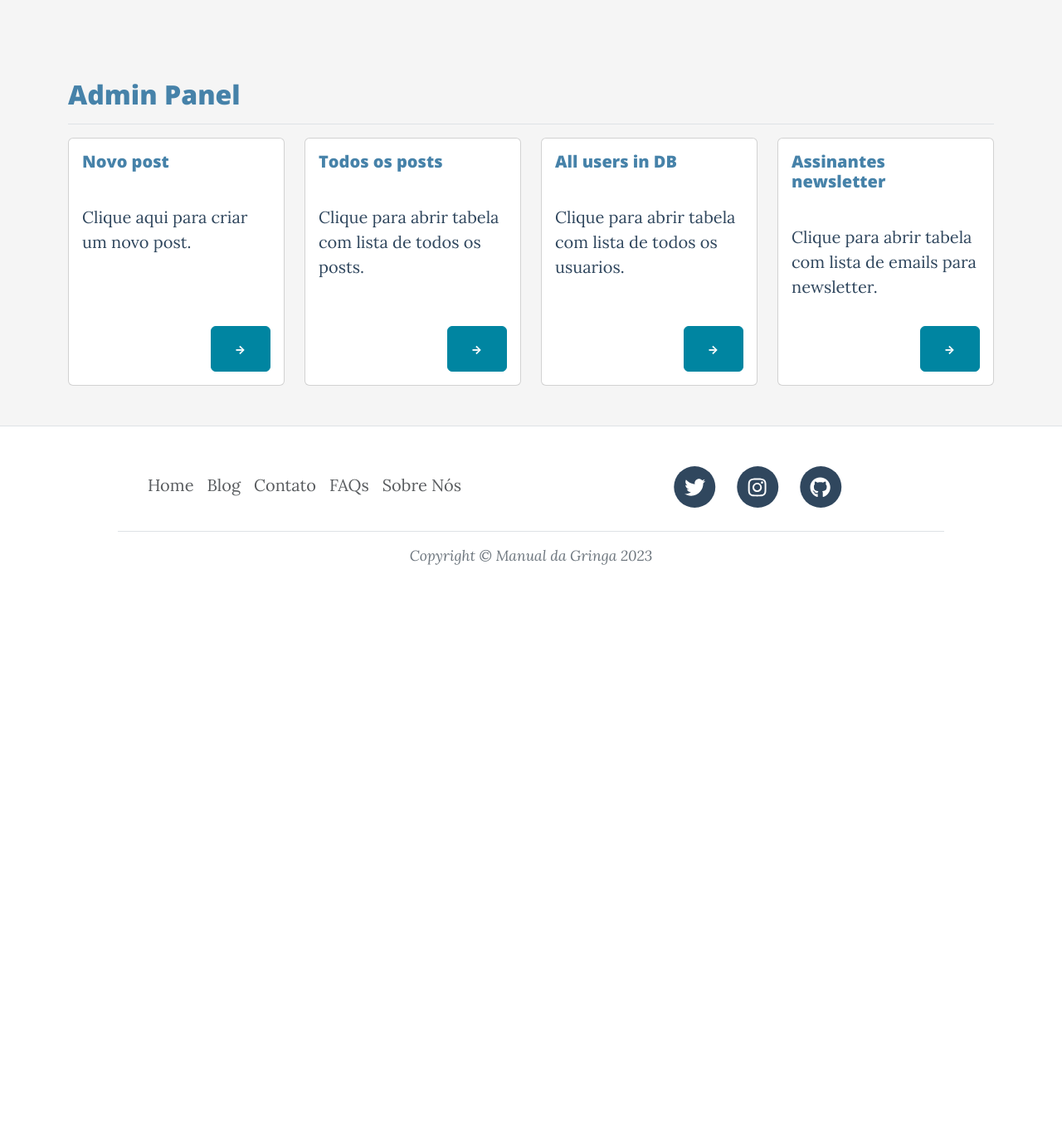
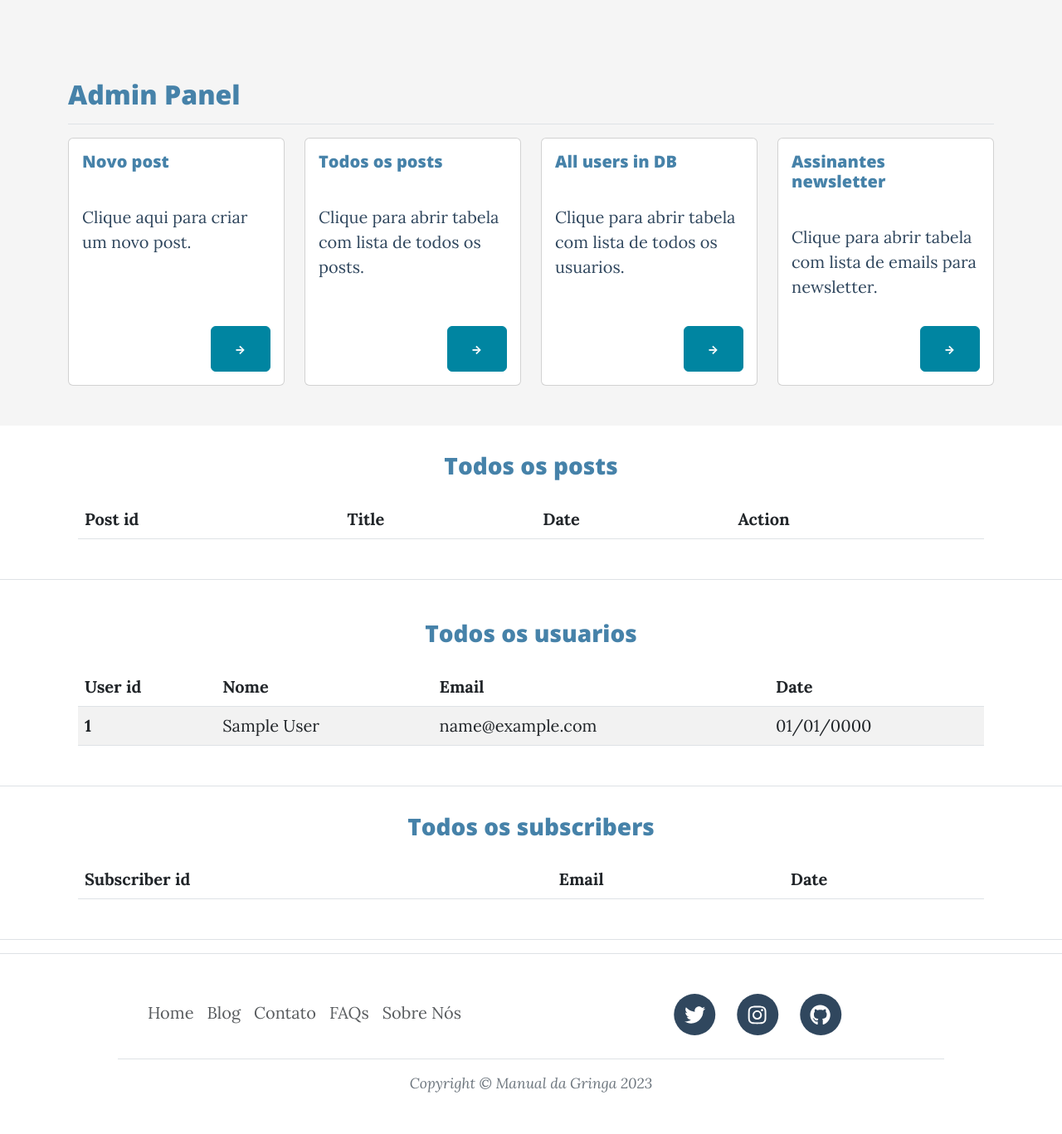
Before and after one commit to marcoveio-diadema/manualdagringa, a Flask app: page /admin in a window 1280 px wide. Shown: the part 401-1768 px from the top of the page at 83% size. Before the commit the page ends 1082 px from the top, so only its background shows below. Run offline with Flask 3, Linux system fonts and the light colour scheme; the visitor is signed in with stand-in values (Sample User, id 1); data comes from the database, SQL or seed files in the repository; data that the repository does not hold is empty; some libraries are stand-ins or nearby versions.

Commit message:
admin page updated

```diff
--- a/main.py
+++ b/main.py
@@ -7,7 +7,7 @@ from flask_sqlalchemy import SQLAlchemy
 from flask_migrate import Migrate
 from sqlalchemy.orm import relationship
 from sqlalchemy import func
-from flask_login import UserMixin, login_user, LoginManager, current_user, logout_user
+from flask_login import UserMixin, login_user, LoginManager, current_user, logout_user, login_required
 from functools import wraps
 from werkzeug.security import generate_password_hash, check_password_hash
 import smtplib
@@ -122,10 +122,6 @@ gravatar = Gravatar(app,
 def load_user(user_id):
     return db.get_or_404(User, user_id)
 
-
-@app.route('/test')
-def test_route():
-    return 'Hello, this is a test route!'
 
 
 # ADMIN DECORATOR FUNCTION
@@ -350,7 +346,7 @@ def sign_up():
 
         if user:
             # User already exists
-            flash("You've already signed up with that email, log in instead!")
+            flash("Email ja cadastrado, faça o seu login.")
             return redirect(url_for('login'))
 
         # hash and salt password
@@ -373,7 +369,8 @@ def sign_up():
         # Log in and authenticate user after adding details to database.
         login_user(new_user)
 
-        return redirect(url_for('home'))
+        flash("Bem vindo a nossa comunidade!")
+        return redirect(url_for('user', name=new_user.name))
 
     return render_template("sign_up.html", form=form)
 
@@ -400,14 +397,26 @@ def login():
             return redirect(url_for('login'))
         else:
             login_user(user)
-            return redirect(url_for('home'))
+
+             # Redirect based on user ID
+            if user.id == 1:  # Admin user ID, adjust as needed
+                return redirect(url_for('admin'))
+            else:
+                return redirect(url_for('user', name=user.name))
+
     # if methods == GET
     return render_template("login.html", form=form)
 
 
-#TODO - Subscribe route
+@app.route('/user/<name>')
+@login_required
+def user(name):
+    return render_template('user.html', name=name)
 
-# Define the new route for processing the form
+
+
+
+# NEWSLETTER SUBSCRIBE ROUTE
 @app.route('/subscribe', methods=['POST', 'GET'])
 def subscribe():
     # fetch all posts
@@ -439,12 +448,12 @@ def subscribe():
     return render_template("index.html", form=form, all_posts=posts)
 
 
+# CONTACT ROUTE
 
 MY_EMAIL = "SOME_MAIL"
 MY_PASSWORD = "SOME PASSWORD"
 
 
-#TODO - Contact form to email
 @app.route('/contato', methods=['POST', 'GET'])
 def contato():
     if request.method == 'POST':
@@ -478,9 +487,18 @@ def logout():
 
 # ADMIN ROUTE:
 @app.route('/admin')
-# @admin_only
+@admin_only
 def admin():
-    return render_template("admin.html")
+    # fetch all posts
+    posts = BlogPost.query.all()
+
+    # fetch all users
+    users = User.query.all()
+
+    # fetch all subscribers
+    subscribers = Subscribe.query.all()
+
+    return render_template("admin.html", posts=posts, users=users, subscribers=subscribers)
 
 # CUSTOM ERROR PAGES:
 
--- a/static/css/estilos.css
+++ b/static/css/estilos.css
@@ -31,7 +31,7 @@ p, span, ul, li {
 /* HEADER */
 
 #landing-page-h1 {
-    text-shadow: #F05454 0 0 2px; !important;
+    text-shadow: #F05454 0 0 2px !important;
 }
 
 .index-form {
@@ -41,6 +41,10 @@ p, span, ul, li {
 .btn-index-nav {
     background-color: #30475E !important;
     color: white !important;
+}
+
+.user-admin-header {
+    height: 500px !important;
 }
 
 /* INDEX PAGE - FEATURES SECTION */
@@ -103,7 +107,7 @@ p, span, ul, li {
 /* INDEX PAGE - SUBSCRIBE SECTION */
 
 .section-subscribe {
-    background-color: #30475E; !important;
+    background-color: #30475E !important;
 }
 
 .index-page-form {
@@ -190,6 +194,7 @@ p, span, ul, li {
 }
 
 
+
  /* Adjust the background image properties */
     .parallax-container {
         position: relative;
@@ -220,6 +225,6 @@ p, span, ul, li {
     }
 
 #parallax-text {
-    text-shadow: #30475E 0 0 4px; !important;
-    color: #F5F5F5 !important
+    text-shadow: #30475E 0 0 4px !important;
+    color: #F5F5F5 !important;
 }
--- a/templates/admin.html
+++ b/templates/admin.html
@@ -33,7 +33,7 @@
                 <h5 class="card-title">Novo post</h5>
                 <p class="card-text">Clique aqui para criar um novo post.</p>
                    <div class="mt-auto d-flex justify-content-end">
-                    <a href="#" class="btn btn-primary">→</a>
+                    <a href="{{url_for('create_post')}}" class="btn btn-primary">→</a>
                   </div>
               </div>
             </div>
@@ -81,4 +81,89 @@
 
 </section>
 
+<section class="admin-details-section py-3">
+  <div class="container px-4 py-3 admin-table">
+    <h3 class="text-center pb-3">Todos os posts</h3>
+    <table class="table table-striped py-3">
+      <thead>
+        <tr>
+          <th scope="col">Post id</th>
+          <th scope="col">Title</th>
+          <th scope="col">Date</th>
+          <th scope="col">Action</th>
+        </tr>
+      </thead>
+      <tbody>
+        {% for post in posts %}
+        <tr>
+          <th scope="row">{{ post.id }}</th>
+          <td>{{ post.title}}</td>
+          <td>{{ post.date.strftime('%Y-%m-%d') }}</td>
+          <td>
+            <a href="{{ url_for('edit_post', post_id=post.id) }}">Edit</a>
+            <span>/</span>
+            <a href="{{ url_for('delete_post', post_id=post.id) }}">Delete</a>
+          </td>
+        </tr>
+        {% endfor %}
+      </tbody>
+    </table>
+  </div>
+  <hr>
+</section>
+
+<!-- SECTION USERS -->
+<section class="admin-details-section">
+  <div class="container admin-table px-4 py-3">
+    <h3 class="text-center pb-3">Todos os usuarios</h3>
+    <table class="table table-striped py-3">
+      <thead>
+        <tr>
+          <th scope="col">User id</th>
+          <th scope="col">Nome</th>
+          <th scope="col">Email</th>
+          <th scope="col">Date</th>
+        </tr>
+      </thead>
+      <tbody>
+        {% for user in users %}
+        <tr>
+          <th scope="row">{{ user.id }}</th>
+          <td>{{ user.name}}</td>
+          <td>{{ user.email }}</td>
+          <td> 01/01/0000 </td>
+        </tr>
+        {% endfor %}
+      </tbody>
+    </table>
+  </div>
+  <hr>
+</section>
+
+<!-- SECTION SUBSCRIBERS -->
+<section class="admin-details-section">
+  <div class="container px-4 py-3 admin-table">
+    <h3 class="text-center pb-3">Todos os subscribers</h3>
+    <table class="table table-striped py-3">
+      <thead>
+        <tr>
+          <th scope="col">Subscriber id</th>
+          <th scope="col">Email</th>
+          <th scope="col">Date</th>
+        </tr>
+      </thead>
+      <tbody>
+        {% for subscriber in subscribers %}
+        <tr>
+          <th scope="row">{{ subscriber.id }}</th>
+          <td>{{ subscriber.email }}</td>
+          <td> 00/00/0000 </td>
+        </tr>
+        {% endfor %}
+      </tbody>
+    </table>
+  </div>
+  <hr>
+</section>
+
 {% endblock %}
--- a/templates/base.html
+++ b/templates/base.html
@@ -34,11 +34,10 @@
       type="text/css"
     />
     <!-- Core theme CSS (includes Bootstrap)-->
+    <link href="{{ url_for('static', filename='css/styles.css') }}"
+      rel="stylesheet">
+    <!-- local css file -->
     <link
-      href="{{ url_for('static', filename='css/styles.css') }}"
-      rel="stylesheet"
-    />
-      <link
       href="{{ url_for('static', filename='css/estilos.css') }}"
       rel="stylesheet"
     />
@@ -192,7 +191,9 @@
     <script src="https://code.jquery.com/jquery-3.7.1.min.js" integrity="sha256-/JqT3SQfawRcv/BIHPThkBvs0OEvtFFmqPF/lYI/Cxo="
             crossorigin="anonymous"></script>
     <!-- Bootstrap core JS-->
-    <script src="https://cdn.jsdelivr.net/npm/bootstrap@5.2.3/dist/js/bootstrap.bundle.min.js"></script>
+    <script src="https://cdn.jsdelivr.net/npm/bootstrap@5.3.2/dist/js/bootstrap.bundle.min.js"
+    integrity="sha384-C6RzsynM9kWDrMNeT87bh95OGNyZPhcTNXj1NW7RuBCsyN/o0jlpcV8Qyq46cDfL" crossorigin="anonymous">
+    </script>
     <!-- Core theme JS-->
     <script src="{{ url_for('static', filename='js/scripts.js') }}"></script>
     <script src="https://code.jquery.com/jquery-3.5.1.slim.min.js"></script>
--- a/templates/user.html
+++ b/templates/user.html
@@ -19,8 +19,12 @@
                     </button>
                   </div>
                 {% endfor %}
-          <h1 class="features-text user-h1">Olá, {{user.name|title}}</h1>
+          <h1 class="features-text user-h1">Olá, {{name|title}}</h1>
           <span class="subheading features-text">O mundo agora está ao seu alcance!</span>
+          <br>
+          <div class="container">
+            <a href="{{url_for('blog')}}" class="btn btn-custom">IR PARA O BLOG</a>
+          </div>
         </div>
       </div>
     </div>
```
